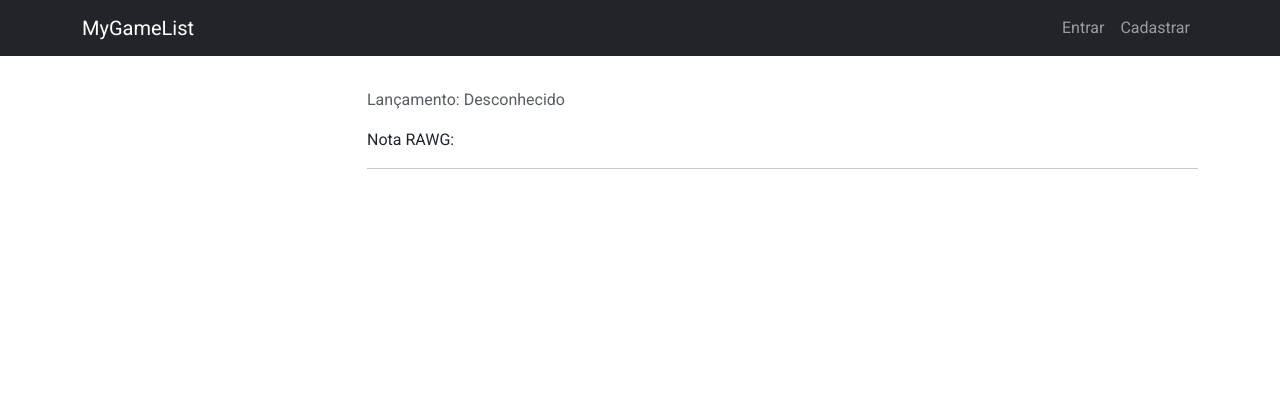
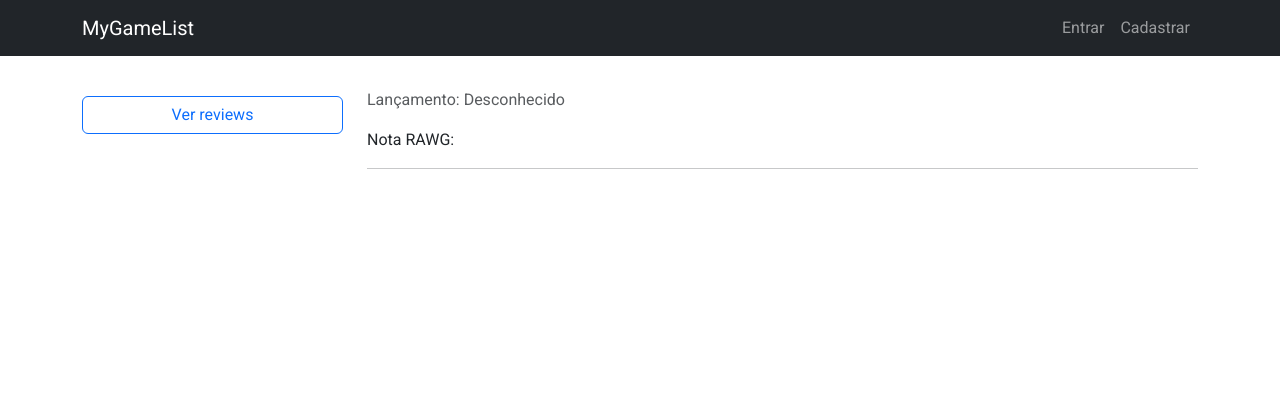
Before and after one commit to luangust4vo/mygameslist, a Django app: template games/templates/games/game/details.html in a window 1280 px wide. Shown: the top 420 px of the page. Run offline with Django 5.2, Linux system fonts and the light colour scheme; the template is opened without the code that fills it, so the values that code supplies are empty.

Commit message:
feat(review): add button redirect to game review page

```diff
--- a/games/templates/games/game/details.html
+++ b/games/templates/games/game/details.html
@@ -8,6 +8,9 @@
         {% if game.cover_url %}
             <img src="{{ game.cover_url }}" class="img-fluid rounded" alt="{{ game.title }}">
         {% endif %}
+        <a href="{% url 'games:reviews_list' game.pk %}" class="btn btn-outline-primary w-100 mt-3">
+            Ver reviews
+        </a>
     </div>
     <div class="col-md-9">
         <h2>{{ game.title }}</h2>
```
